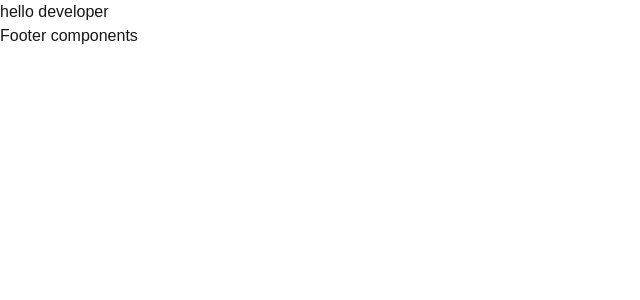
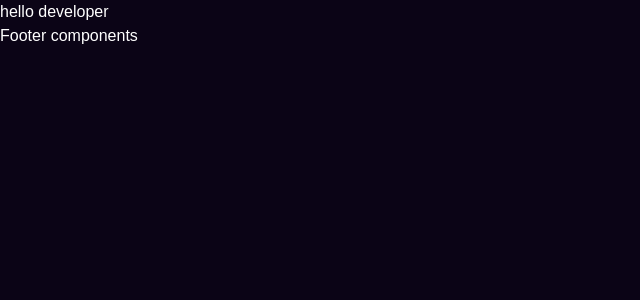
Before and after one commit to Mostakim69/My-Portfolio-Website--2nd, a Next.js app: page / in a window 1280 px wide. Shown: the top 300 px of the page, without its empty margins (0-640 px from the left). Built offline with nearby package versions, Linux system fonts and the light colour scheme; a web font is replaced by a local one.

Commit message:
Global color added

```diff
--- a/src/app/globals.css
+++ b/src/app/globals.css
@@ -1,11 +1,15 @@
+
 @import url('https://fonts.googleapis.com/css2?family=Preahvihear&display=swap');
 @import "tailwindcss";
 
 :root {
-  --background: #ffffff;
-  --foreground: #171717;
+  --background: #0b0416;
+  --foreground: #ffffff;
 }
 
+html {
+  scroll-behavior: smooth;
+}
 @theme inline {
   --color-background: var(--background);
   --color-foreground: var(--foreground);
@@ -20,10 +24,8 @@
   }
 }
 
-/* projectset */
 body {
   background: var(--background);
   color: var(--foreground);
-  font-family: "Preahvihear", sans-serif;
-
+   font-family: "Preahvihear", sans-serif;
 }
```
